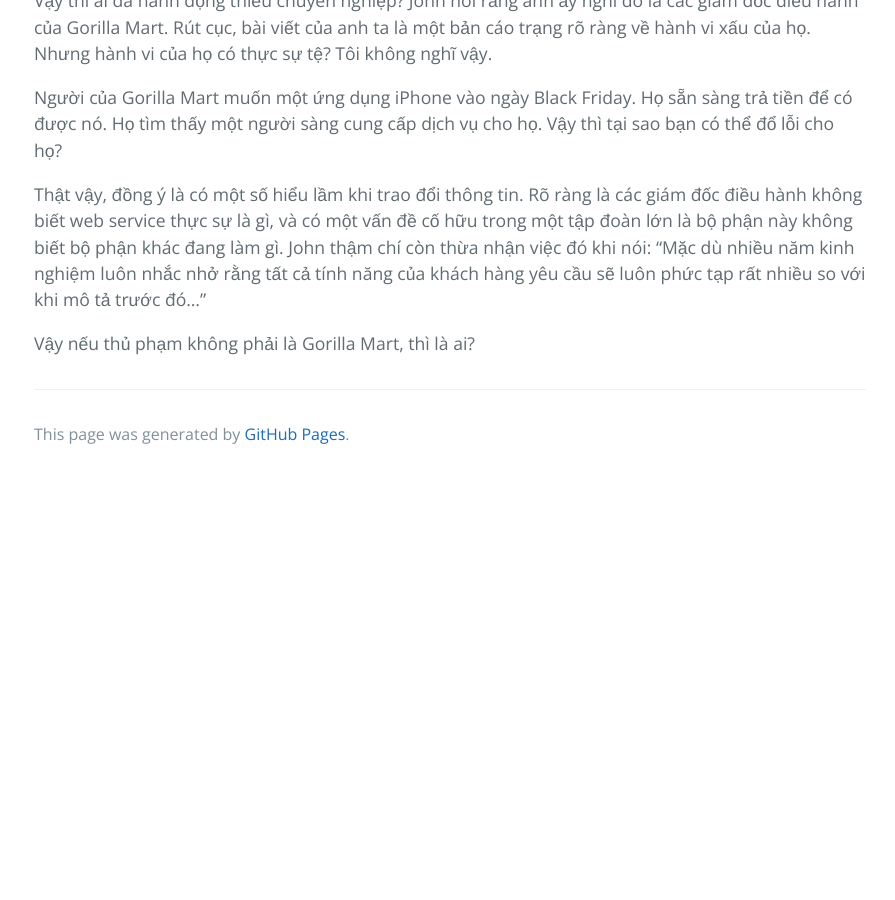
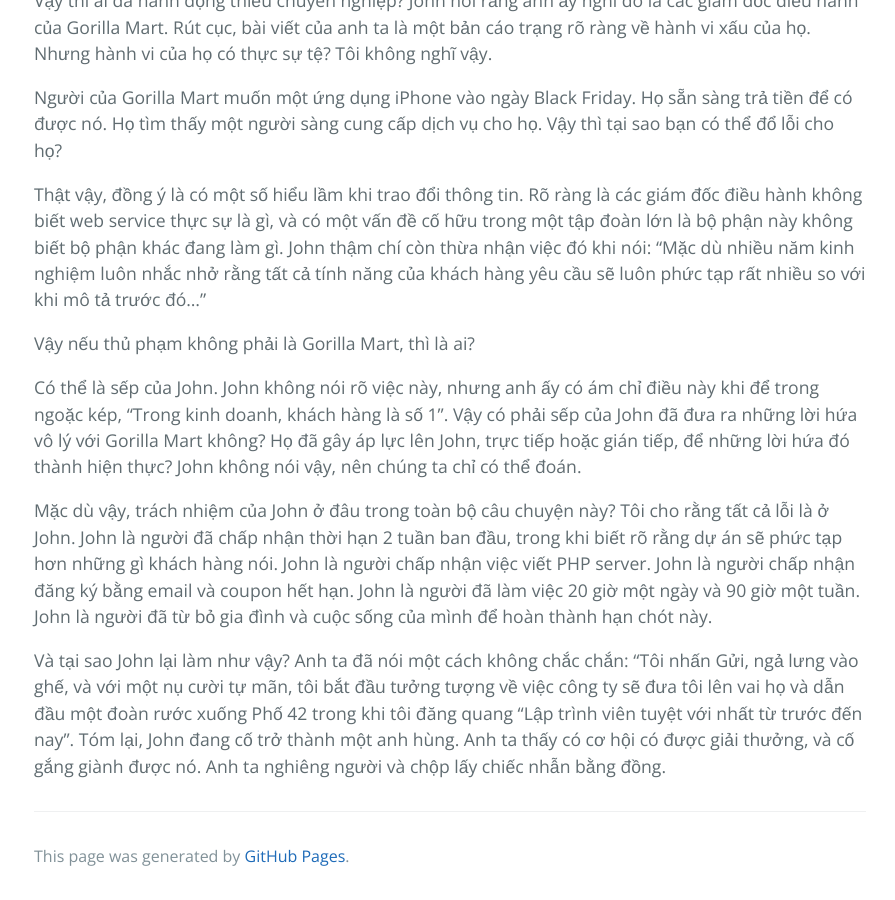
Before and after one commit to HaiBV/haibv.github.io, a Jekyll site: the page built from clean-coder/chapter-2-saying-no.md, in a window 1280 px wide and 900 px high, scrolled down 14349 px. Shown: the whole window, without its empty margins (190-1085 px from the left). Built offline with Jekyll 4.4.1, drawn with Linux system fonts in a browser that asks for light colours; our own code applies the rules of GitHub Pages for plain Markdown files; before the commit the page ends 14827 px from its top, so only the background shows below that.

Commit message:
Book - The Clean Coder - Chapter 2 - Saying No

```diff
--- a/clean-coder/chapter-2-saying-no.md
+++ b/clean-coder/chapter-2-saying-no.md
@@ -435,3 +435,9 @@
 Thật vậy, đồng ý là có một số hiểu lầm khi trao đổi thông tin. Rõ ràng là các giám đốc điều hành không biết web service thực sự là gì, và có một vấn đề cố hữu trong một tập đoàn lớn là bộ phận này không biết bộ phận khác đang làm gì. John thậm chí còn thừa nhận việc đó khi nói: "Mặc dù nhiều năm kinh nghiệm luôn nhắc nhở rằng tất cả tính năng của khách hàng yêu cầu sẽ luôn phức tạp rất nhiều so với khi mô tả trước đó..."
 
 Vậy nếu thủ phạm không phải là Gorilla Mart, thì là ai?
+
+Có thể là sếp của John. John không nói rõ việc này, nhưng anh ấy có ám chỉ điều này khi để trong ngoặc kép, "Trong kinh doanh, khách hàng là số 1". Vậy có phải sếp của John đã đưa ra những lời hứa vô lý với Gorilla Mart không? Họ đã gây áp lực lên John, trực tiếp hoặc gián tiếp, để những lời hứa đó thành hiện thực? John không nói vậy, nên chúng ta chỉ có thể đoán.
+
+Mặc dù vậy, trách nhiệm của John ở đâu trong toàn bộ câu chuyện này? Tôi cho rằng tất cả lỗi là ở John. John là người đã chấp nhận thời hạn 2 tuần ban đầu, trong khi biết rõ rằng dự án sẽ phức tạp hơn những gì khách hàng nói. John là người chấp nhận việc viết PHP server. John là người chấp nhận đăng ký bằng email và coupon hết hạn. John là người đã làm việc 20 giờ một ngày và 90 giờ một tuần. John là người đã từ bỏ gia đình và cuộc sống của mình để hoàn thành hạn chót này.
+
+Và tại sao John lại làm như vậy? Anh ta đã nói một cách không chắc chắn: "Tôi nhấn Gửi, ngả lưng vào ghế, và với một nụ cười tự mãn, tôi bắt đầu tưởng tượng về việc công ty sẽ đưa tôi lên vai họ và dẫn đầu một đoàn rước xuống Phố 42 trong khi tôi đăng quang "Lập trình viên tuyệt với nhất từ trước đến nay". Tóm lại, John đang cố trở thành một anh hùng. Anh ta thấy có cơ hội có được giải thưởng, và cố gắng giành được nó. Anh ta nghiêng người và chộp lấy chiếc nhẫn bằng đồng.
```
